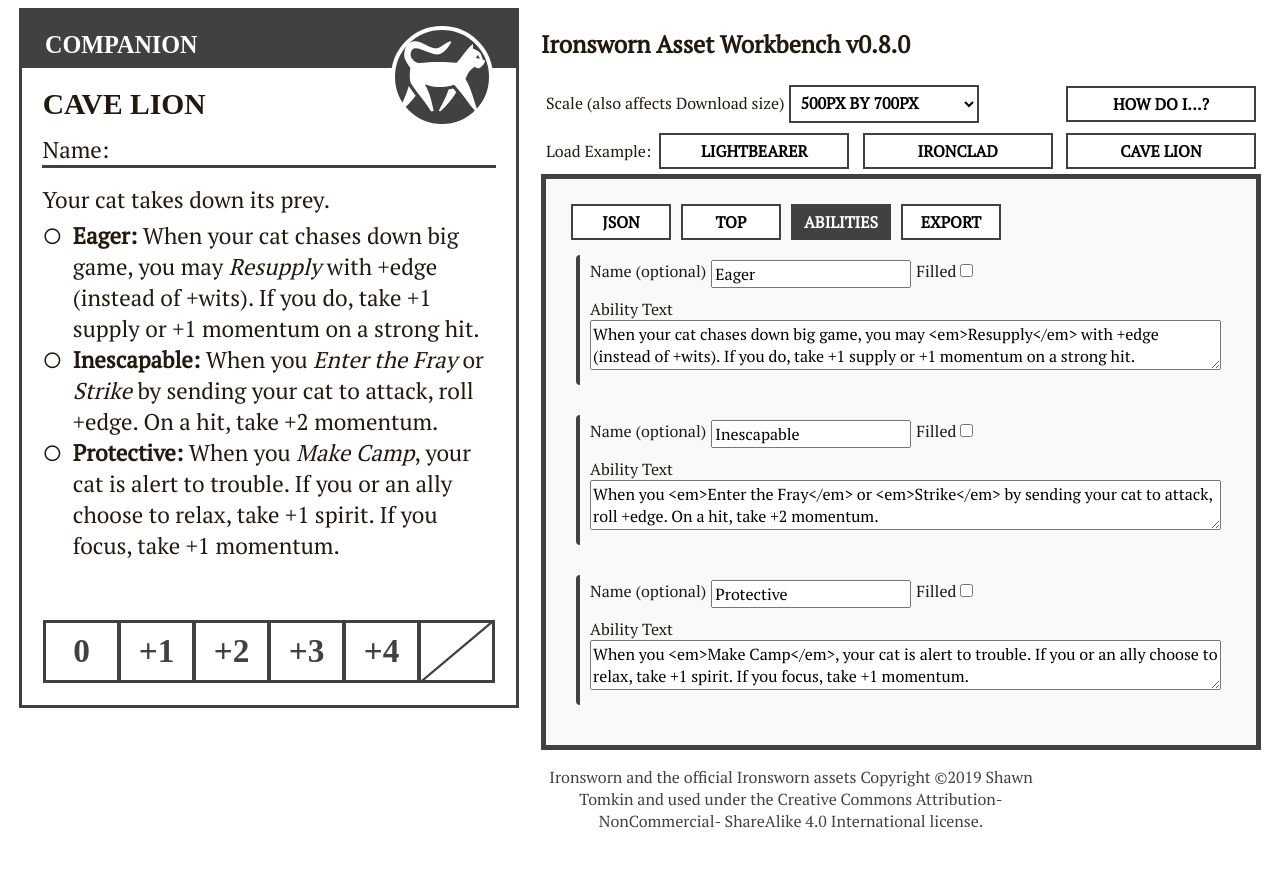
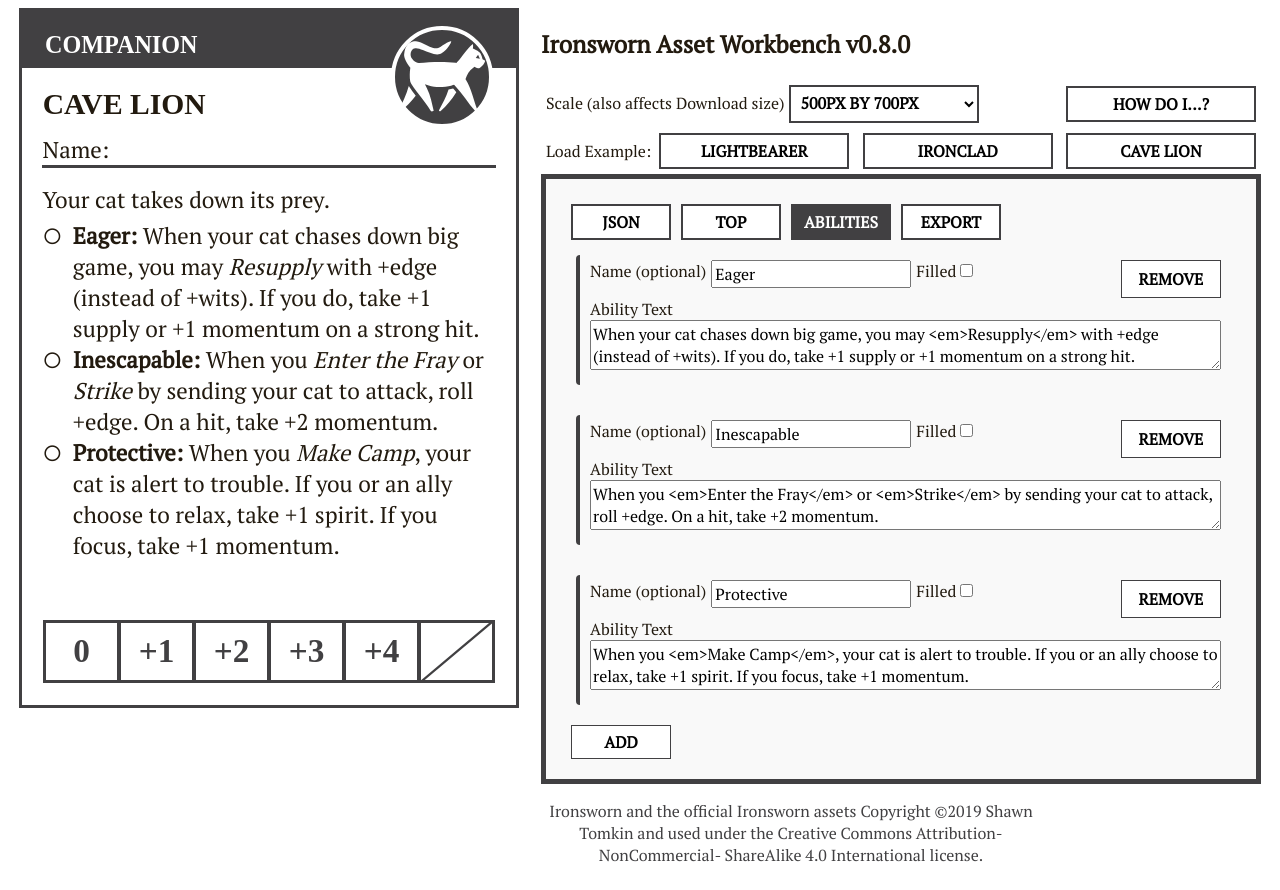
Before and after one commit to effortlessmountain/ironsworn-asset-workbench, a React (Create React App) app: page / in a window 1280 px wide. Both pictures are taken after a click on the button "ABILITIES". Before the commit the page ends 856 px from the top, so only its background shows below. Built offline with nearby package versions, Linux system fonts and the light colour scheme; a web font is replaced by a local one.

Commit message:
(#9) support adding & removing abilities

```diff
--- a/src/SidePanel/DetailsEditor.tsx
+++ b/src/SidePanel/DetailsEditor.tsx
@@ -31,7 +31,7 @@ class TopView extends React.Component<TopViewProps> {
                         }}></LabeledTextInput>
                     <LabeledTextInput
                         label="Write-in (optional)"
-                        value={this.props.currentAsset.writeIn}
+                        value={this.props.currentAsset.writeIn || ""}
                         handleChange={(e) => {
                             this.props.currentAsset.writeIn = e.currentTarget.value
                             this.props.setCurrentAsset(this.props.currentAsset)
@@ -66,11 +66,13 @@ class TopView extends React.Component<TopViewProps> {
 
 
 function AbilityInput(props: {
-    ability: Ability
-    updateAbility(value): void
+    ability: Ability,
+    updateAbility(value): void,
+    removeAbility(ability): void
 }) {
     return (
         <div className="ability-input">
+            <div className="ability-input-top">
                 <div className="ability-input-top-fields">
                     <LabeledTextInput label="Name (optional)" value={props.ability.name || ""} handleChange={(e) => {
                         props.ability.name = e.currentTarget.value
@@ -80,6 +82,8 @@ function AbilityInput(props: {
                         props.ability.filled = !props.ability.filled
                         props.updateAbility(props.ability)
                     }}></LabeledCheckBox>
+                </div>
+                <button className="ability-button" onClick={() => props.removeAbility(props.ability)}>remove</button>
             </div>
             <LabeledTextAreaInput label="Ability Text" value={props.ability.text || ""} handleChange={(e) => {
                 props.ability.text = e.currentTarget.value
@@ -95,16 +99,37 @@ type AbilitiesViewProps = {
 }
 
 class AbilitiesView extends React.Component<AbilitiesViewProps> {
+    updateAbility(ability, index) {
+        this.props.currentAsset.abilities[index] = ability
+        this.props.setCurrentAsset(this.props.currentAsset)
+    }
+
+    removeAbility(index) {
+        this.props.currentAsset.abilities.splice(index, 1)
+        this.props.setCurrentAsset(this.props.currentAsset)
+    }
+
+    addAbility() {
+        this.props.currentAsset.abilities.push({
+            filled: false,
+            name: "",
+            text: ""
+        })
+        this.props.setCurrentAsset(this.props.currentAsset)
+    }
+
     render() {
         return (
             <div className="editor-view">
                 <div className="vertical">
                     {this.props.currentAsset.abilities.map((ability, index) => {
-                        return <AbilityInput key={index} ability={ability} updateAbility={(changed) => {
-                            this.props.currentAsset.abilities[index] = changed
-                            this.props.setCurrentAsset(this.props.currentAsset)
-                        }}></AbilityInput>
+                        return <AbilityInput
+                            key={index}
+                            ability={ability}
+                            updateAbility={(changed) => this.updateAbility(changed, index)}
+                            removeAbility={() => this.removeAbility(index)}></AbilityInput>
                     })}
+                    <button className="ability-button" onClick={() => this.addAbility()}>Add</button>
                 </div>
             </div>
         )
```
Lines whose indentation alone changed are shown as unchanged.
